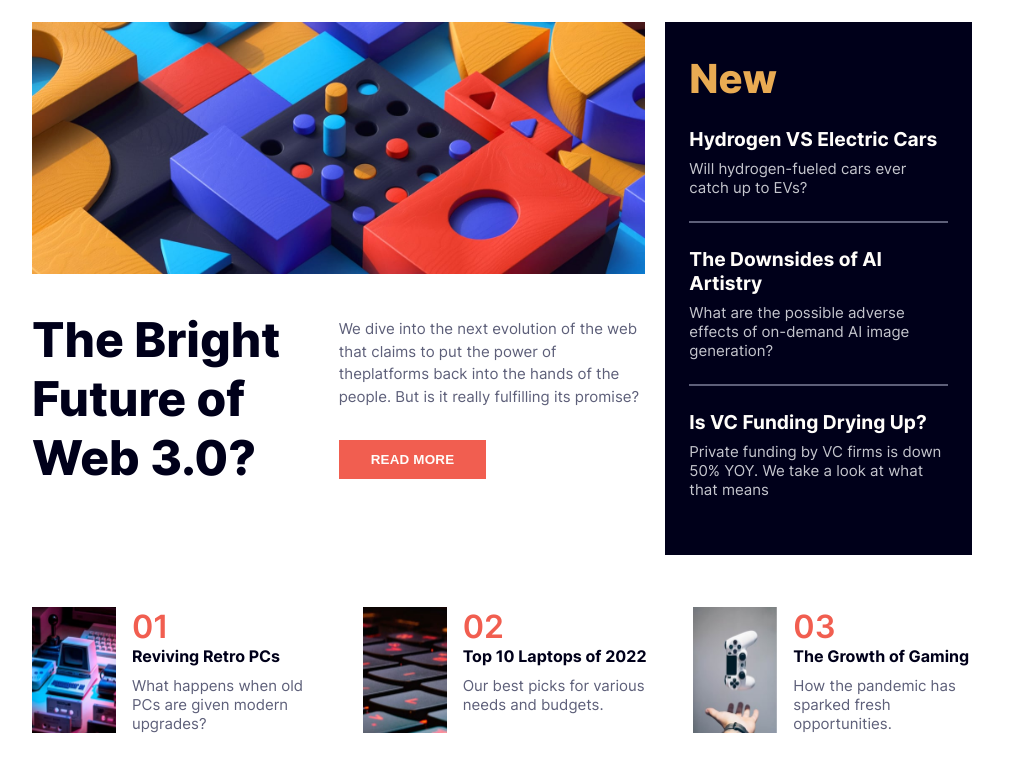
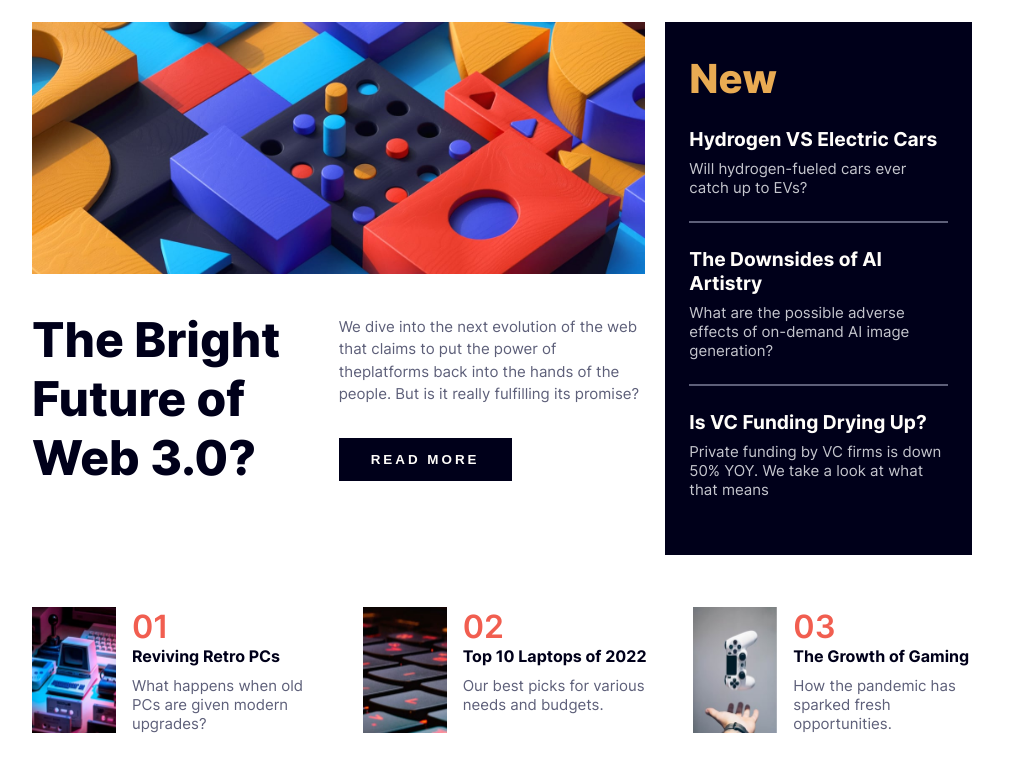
Before and after one commit to AllanBartoo/News-homepage-solution, a plain HTML site: page index.html in a window 1280 px wide. In both pictures the pointer is over the button "READ MORE". Shown: the part 94-859 px from the top of the page, without its empty margins (128-1150 px from the left). Drawn offline with Linux system fonts and the light colour scheme.

Commit message:
added active states

```diff
--- a/style.css
+++ b/style.css
@@ -127,14 +127,20 @@ img {
 .sub-container .sub-desc button {
   background-color: var(--Soft-red);
   border: none;
-  padding: 0.75rem 2rem;
+  padding: 0.9rem 2rem;
   font-size: 0.8375rem;
   font-weight: 700;
   text-transform: uppercase;
-  letter-spacing: 0.2px;
-  color: var(--Off-white);
+  letter-spacing: 3px;
+  color: var(--Very-dark-blue);
   outline: none;
   margin-top: 2rem;
+  cursor: pointer;
+}
+
+.sub-container .sub-desc button:hover {
+  background-color: var(--Very-dark-blue);
+  color: var(--Off-white);
 }
 
 /* aside  */
@@ -153,6 +159,10 @@ h3 {
   color: var(--Off-white);
   font-size: 1.2rem;
   margin-bottom: 0.5rem;
+}
+
+h3:hover {
+  color: var(--Soft-orange);
 }
 
 aside article {
@@ -200,6 +210,10 @@ section article img {
 h4 {
   font-size: 1rem;
   color: var(--Very-dark-blue);
+}
+
+h4:hover {
+  color: var(--Soft-red);
 }
 
 .details p {
```
